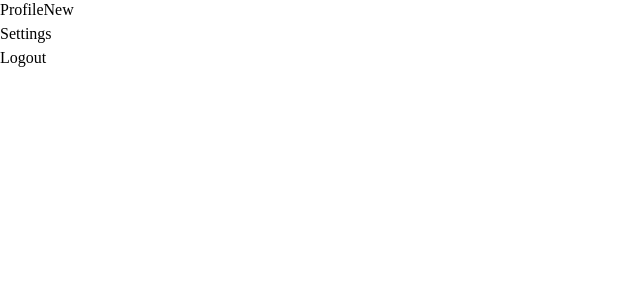
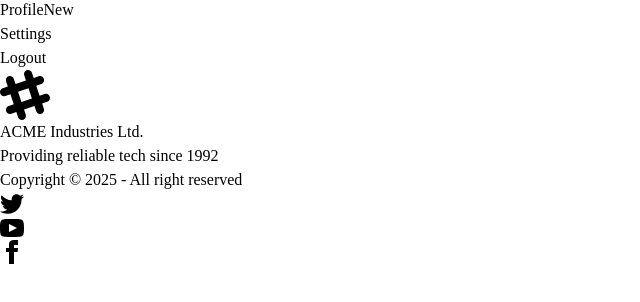
Before and after one commit to sourabhkhera11/NODEJS, a React (Vite) app in the folder frontend/DevTinder/: page / in a window 1280 px wide. Shown: the part 350-652 px from the top of the page, without its empty margins (0-640 px from the left). Built offline with nearby package versions, Linux system fonts and the light colour scheme.

Commit message:
BrowserRouter + Route + Routes + Outlet + Child Route + Various Components + Rafce

```diff
--- a/frontend/DevTinder/src/App.jsx
+++ b/frontend/DevTinder/src/App.jsx
@@ -1,9 +1,21 @@
-import NavBar from "./components/NavBar.jsx";
+import Body from "./components/Body";
+import Login from "./components/Login";
+import { BrowserRouter, Routes, Route } from "react-router";
+import Register from "./components/Register";
+import Profile from "./components/Profile";
+/*
+to create the child routes you need to pass multiple <Route/> inside a single <Route><Route/> and to load it you need outlet */
 function App() {
   return (
-    <>
-      <NavBar />
-    </>
+    <BrowserRouter>
+      <Routes>
+        <Route path="/" element={<Body />}>
+          <Route path="/login" element={<Login/>}/>
+          <Route path="/register" element={<Register/>}/>
+          <Route path="/profile" element={<Profile/>}/>
+        </Route>
+      </Routes>
+    </BrowserRouter>
   );
 }
 
--- /dev/null
+++ b/frontend/DevTinder/src/components/Body.jsx
@@ -0,0 +1,15 @@
+import React from "react";
+import NavBar from "./navbar";
+import { Outlet } from "react-router";
+import Footer from "./Footer";
+const Body = () => {
+  return (
+    <>
+      <NavBar />
+      <Outlet />
+      <Footer />
+    </>
+  );
+};
+
+export default Body;
--- /dev/null
+++ b/frontend/DevTinder/src/components/Footer.jsx
@@ -0,0 +1,66 @@
+import React from "react";
+
+const Footer = () => {
+  return (
+    <footer className="footer footer-horizontal footer-center bg-primary text-primary-content p-10 fixed bottom-0">
+      <aside>
+        <svg
+          width="50"
+          height="50"
+          viewBox="0 0 24 24"
+          xmlns="http://www.w3.org/2000/svg"
+          fillRule="evenodd"
+          clipRule="evenodd"
+          className="inline-block fill-current"
+        >
+          <path d="M22.672 15.226l-2.432.811.841 2.515c.33 1.019-.209 2.127-1.23 2.456-1.15.325-2.148-.321-2.463-1.226l-.84-2.518-5.013 1.677.84 2.517c.391 1.203-.434 2.542-1.831 2.542-.88 0-1.601-.564-1.86-1.314l-.842-2.516-2.431.809c-1.135.328-2.145-.317-2.463-1.229-.329-1.018.211-2.127 1.231-2.456l2.432-.809-1.621-4.823-2.432.808c-1.355.384-2.558-.59-2.558-1.839 0-.817.509-1.582 1.327-1.846l2.433-.809-.842-2.515c-.33-1.02.211-2.129 1.232-2.458 1.02-.329 2.13.209 2.461 1.229l.842 2.515 5.011-1.677-.839-2.517c-.403-1.238.484-2.553 1.843-2.553.819 0 1.585.509 1.85 1.326l.841 2.517 2.431-.81c1.02-.33 2.131.211 2.461 1.229.332 1.018-.21 2.126-1.23 2.456l-2.433.809 1.622 4.823 2.433-.809c1.242-.401 2.557.484 2.557 1.838 0 .819-.51 1.583-1.328 1.847m-8.992-6.428l-5.01 1.675 1.619 4.828 5.011-1.674-1.62-4.829z"></path>
+        </svg>
+        <p className="font-bold">
+          ACME Industries Ltd.
+          <br />
+          Providing reliable tech since 1992
+        </p>
+        <p>Copyright © {new Date().getFullYear()} - All right reserved</p>
+      </aside>
+      <nav>
+        <div className="grid grid-flow-col gap-4">
+          <a>
+            <svg
+              xmlns="http://www.w3.org/2000/svg"
+              width="24"
+              height="24"
+              viewBox="0 0 24 24"
+              className="fill-current"
+            >
+              <path d="M24 4.557c-.883.392-1.832.656-2.828.775 1.017-.609 1.798-1.574 2.165-2.724-.951.564-2.005.974-3.127 1.195-.897-.957-2.178-1.555-3.594-1.555-3.179 0-5.515 2.966-4.797 6.045-4.091-.205-7.719-2.165-10.148-5.144-1.29 2.213-.669 5.108 1.523 6.574-.806-.026-1.566-.247-2.229-.616-.054 2.281 1.581 4.415 3.949 4.89-.693.188-1.452.232-2.224.084.626 1.956 2.444 3.379 4.6 3.419-2.07 1.623-4.678 2.348-7.29 2.04 2.179 1.397 4.768 2.212 7.548 2.212 9.142 0 14.307-7.721 13.995-14.646.962-.695 1.797-1.562 2.457-2.549z"></path>
+            </svg>
+          </a>
+          <a>
+            <svg
+              xmlns="http://www.w3.org/2000/svg"
+              width="24"
+              height="24"
+              viewBox="0 0 24 24"
+              className="fill-current"
+            >
+              <path d="M19.615 3.184c-3.604-.246-11.631-.245-15.23 0-3.897.266-4.356 2.62-4.385 8.816.029 6.185.484 8.549 4.385 8.816 3.6.245 11.626.246 15.23 0 3.897-.266 4.356-2.62 4.385-8.816-.029-6.185-.484-8.549-4.385-8.816zm-10.615 12.816v-8l8 3.993-8 4.007z"></path>
+            </svg>
+          </a>
+          <a>
+            <svg
+              xmlns="http://www.w3.org/2000/svg"
+              width="24"
+              height="24"
+              viewBox="0 0 24 24"
+              className="fill-current"
+            >
+              <path d="M9 8h-3v4h3v12h5v-12h3.642l.358-4h-4v-1.667c0-.955.192-1.333 1.115-1.333h2.885v-5h-3.808c-3.596 0-5.192 1.583-5.192 4.615v3.385z"></path>
+            </svg>
+          </a>
+        </div>
+      </nav>
+    </footer>
+  );
+};
+
+export default Footer;
--- /dev/null
+++ b/frontend/DevTinder/src/components/Login.jsx
@@ -0,0 +1,7 @@
+import React from "react";
+
+const Login = () => {
+  return <div>Login</div>;
+};
+
+export default Login;
--- /dev/null
+++ b/frontend/DevTinder/src/components/Profile.jsx
@@ -0,0 +1,7 @@
+import React from "react";
+
+const Profile = () => {
+  return <div>Profile</div>;
+};
+
+export default Profile;
--- /dev/null
+++ b/frontend/DevTinder/src/components/Register.jsx
@@ -0,0 +1,7 @@
+import React from "react";
+
+const Register = () => {
+  return <div>Register</div>;
+};
+
+export default Register;
```
